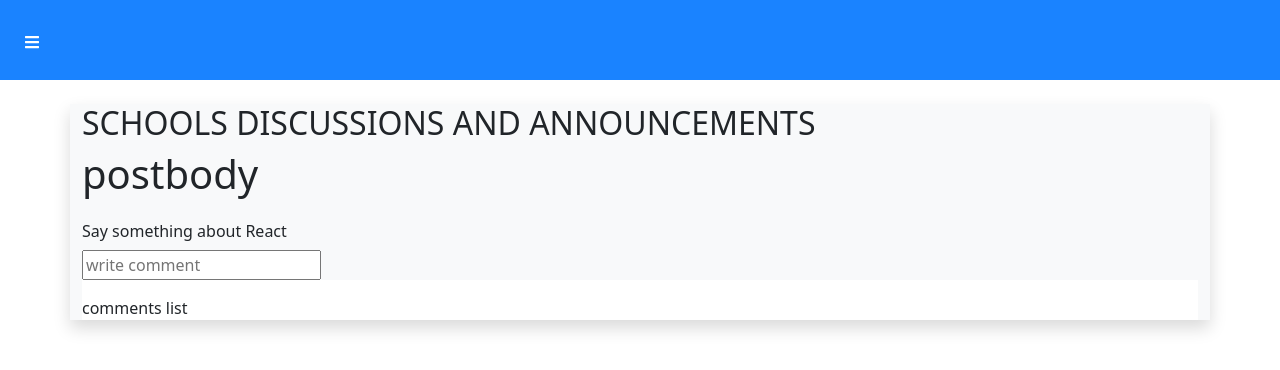
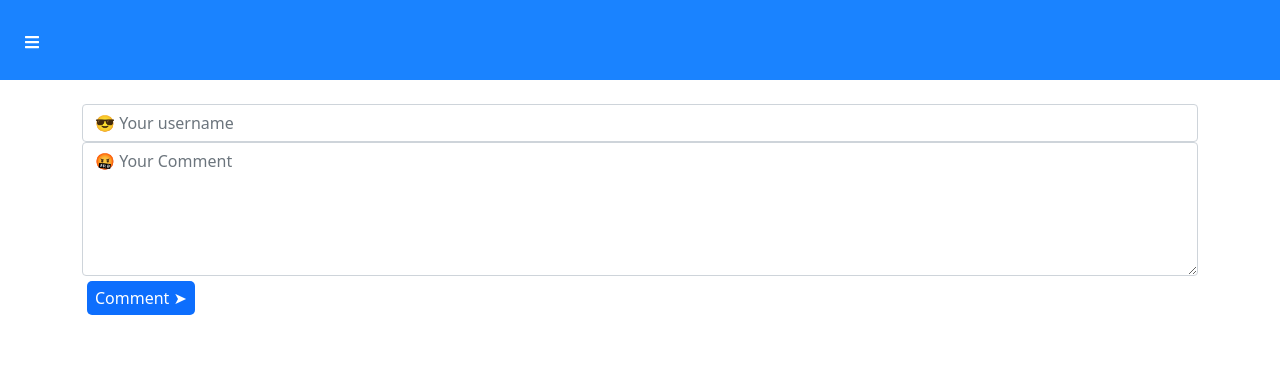
Before and after one commit to JAMBO-CHIDZIWISANO/school-information-management, a React (Create React App) app: page /comments in a window 1280 px wide. Shown: the top 370 px of the page. Built offline with nearby package versions, Linux system fonts and the light colour scheme.

Commit message:
post a coment

```diff
--- a/src/Components/Posts.js
+++ b/src/Components/Posts.js
@@ -1,48 +1,91 @@
 import React, { Component } from 'react'
-
+import axios from 'axios';
 class Posts extends Component {
 
     //holding loading state and comments arrays
     constructor(props){
       super(props);
 
-        this.state={
-            comments: [],
-            loading: false
+      this.handleUsernameChange = this.handleUsernameChange.bind(this);
+      this.handleCommentChange = this.handleCommentChange.bind(this);
+      this.onSubmit = this.onSubmit.bind(this);
+
+      this.state = {
+        teacherId: "",
+        commentBody: ""
       };
     }
 
+    //handle form input field changes and update state
+    handleUsernameChange(e){
+      this.setState({ teacherId: e.target.value});
+    };
+
+    handleCommentChange(e){
+     this.setState({ commentBody: e.target.value});
+    };
+
+    //Form submit handler
+    onSubmit(e){
+      // prevent default form submission
+      e.preventDefault();
+
+      const data = {
+        teacherId: this.state.teacherId,
+        commentBody: this.state.commentBody,
+      };
+
+    axios.post("http://localhost:4000/api/smis/addComment", data)
+    .then((res)=>{
+      console.log(res.data)
+    }).catch((error)=>{
+      console.log(error)
+    })
+
+
+        // clear the message box
+        this.setState({
+          teacherId: "",
+          commentBody: ""
+        });
+
+    }
+
+
   render(){
     return (
-    <div className='container bg-light shadow mt-4'>
       <div>
-      <h2>SCHOOLS DISCUSSIONS AND ANNOUNCEMENTS</h2>
+      <form onSubmit={this.onSubmit}>
+        <div className="form-group">
+          <input
+            onChange={this.handleUsernameChange}
+            value={this.state.teacherId}
+            className="form-control"
+            placeholder="😎 Your username"
+            name="teacherId"
+            type="text"
+          />
         </div>
-      {/* <header className="App-header">
-          <h1 className="App-title">
-            Comments
-            <span className="px-2" role="img" aria-label="Chat">
 
-            </span>
-          </h1>
-        </header> */}
-      <div>
-          <h1>postbody</h1>
+        <div className="form-group">
+          <textarea
+            onChange={this.handleCommentChange}
+            value={this.state.commentBody}
+            className="form-control"
+            placeholder="🤬 Your Comment"
+            name="commentBody"
+            rows="5"
+          />
         </div>
-      <div className="">
-          <div className="  pt-3 border-right">
-                <h6>Say something about React</h6>
-                <form>
-                <input
-                    autoComplete='false'
-                    placeholder='write comment'
-                />
+
+
+
+        <div className="form-group">
+          <button className="btn btn-primary">
+            Comment &#10148;
+          </button>
+        </div>
       </form>
-            </div>
-            <div className="  pt-3 bg-white">
-                comments list
-            </div>
-        </div>
     </div>
 )}
 }
--- a/src/components/BoardUser.js
+++ b/src/components/BoardUser.js
@@ -2,8 +2,8 @@ import React from 'react'
 import Posts from './Posts'
 const BoardUser = () => {
   return (
-    <div>
-      <Posts/>
+    <div className='container mt-4'>
+      <Posts />
     </div>
   )
 }
```
Lines whose indentation alone changed are shown as unchanged.
